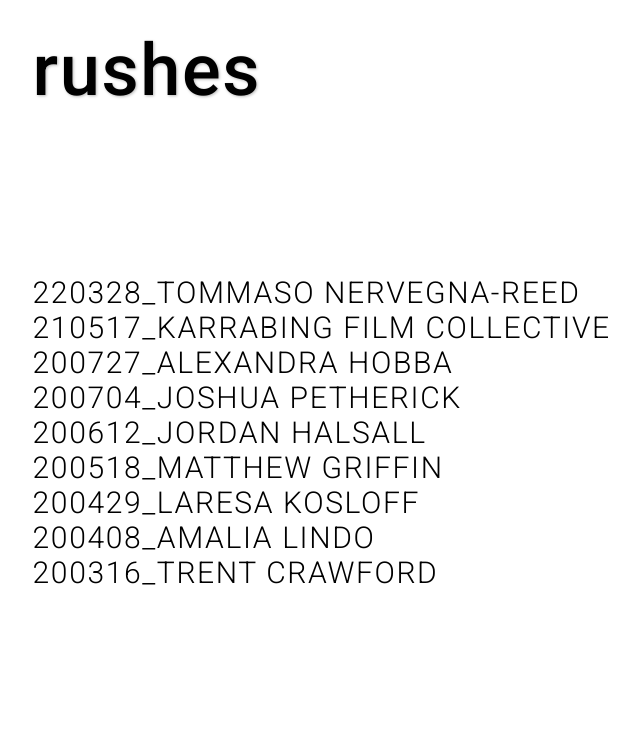
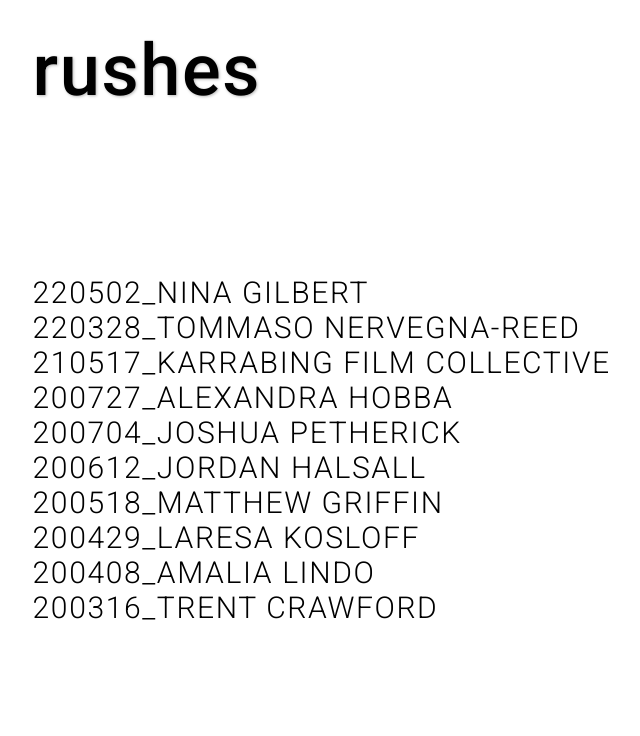
Before and after one commit to tomnervegnareed/rushesonline.github.io, a plain HTML site: page index.html in a window 1280 px wide. Shown: the whole page, without its empty margins (1-641 px from the left). Drawn offline with nearby package versions, Linux system fonts and the light colour scheme.

Commit message:
Update index.html

```diff
--- a/index.html
+++ b/index.html
@@ -92,6 +92,8 @@
 
    <ul>
 
+
+	   <li><a class="class4" href="010.html">220502_NINA GILBERT</a></li>
 	   <li><a class="class4" href="009.html">220328_TOMMASO NERVEGNA-REED</a></li>
 	   <li><a class="class4" href="008.html">210517_KARRABING FILM COLLECTIVE</a></li>
 	   <li><a class="class4" href="007.html">200727_ALEXANDRA HOBBA</a></li>
```
